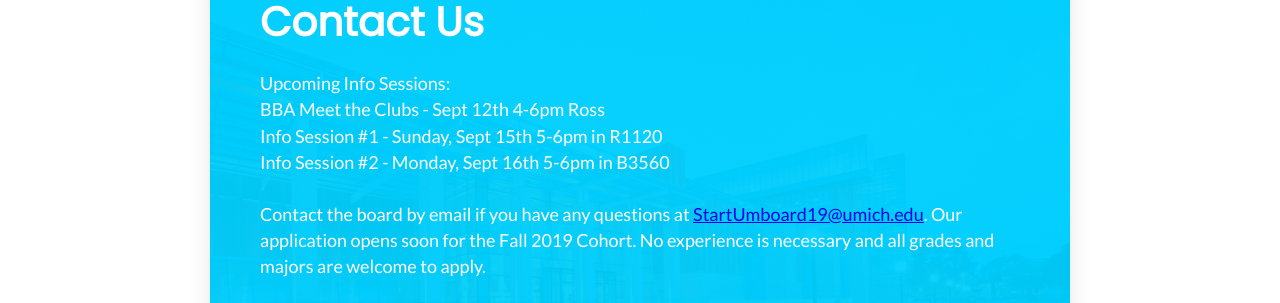
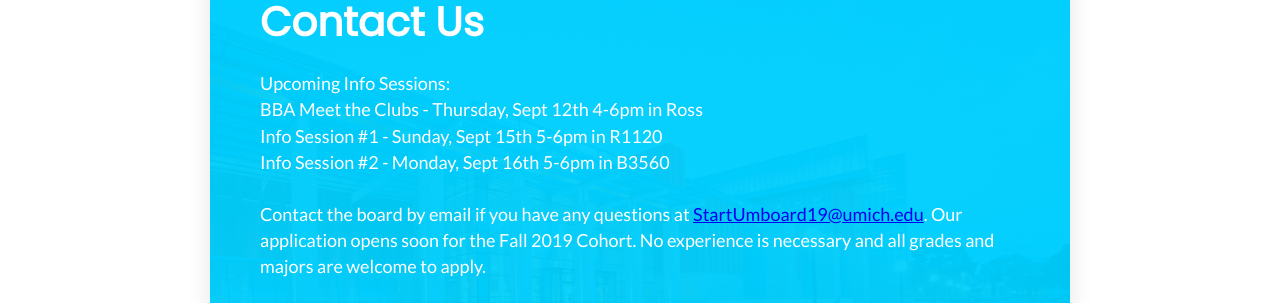
Before and after one commit to nathanhleung/startum.co, a Gatsby site: page / in a window 1280 px wide. Shown: the part 1716-2019 px from the top of the page. Built offline with nearby package versions, Linux system fonts and the light colour scheme; Gatsby itself is replaced by a stand-in of ours.

Commit message:
fixed recruitment info typo

```diff
--- a/src/pages/index.js
+++ b/src/pages/index.js
@@ -194,7 +194,7 @@ const IndexPage = ({ location }) => {
           <p>
             Upcoming Info Sessions:
             <br />
-            BBA Meet the Clubs - Sept 12th 4-6pm Ross
+            BBA Meet the Clubs - Thursday, Sept 12th 4-6pm in Ross
             <br />
             Info Session #1 - Sunday, Sept 15th 5-6pm in R1120
             <br />
```
